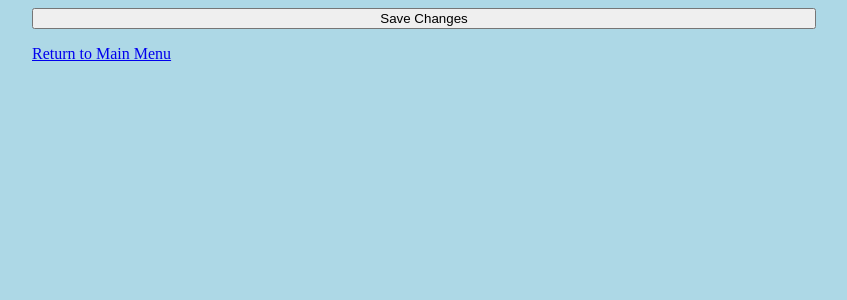
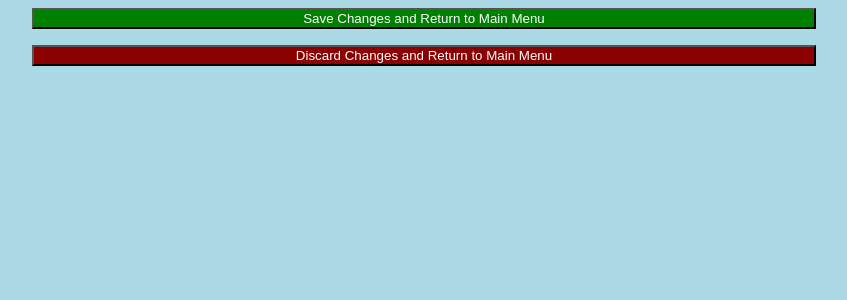
Before and after one commit to dude56987/CSVtoHTML, a PHP site: page /systemSettings.php in a window 1280 px wide. Shown: the top 300 px of the page, without its empty margins (216-1063 px from the left). Run offline with PHP 8.4, Linux system fonts and the light colour scheme; data that the repository does not hold is empty.

Commit message:
Improved interface of systemsettings

```diff
--- a/web/systemSettings.php
+++ b/web/systemSettings.php
@@ -6,7 +6,20 @@
 		input{
 			width:100%;
 		}
+		button{
+			width:100%;
+		}
 	</style>
+	<script>
+	// prompt the user that they want to follow a link
+	function verifyLeave(dest){
+		// shows ok/cancel
+		if(confirm("If you leave this page any unsaved changes will be lost. Click OK if you would you like to leave?")){
+			window.location=dest;
+		}
+
+	}
+	</script>
 	</head>
 	<body>
 		<?PHP
@@ -56,8 +69,8 @@
 				}
 			}
 		}
-		print "<p><input type='submit' action='systemSettings.php' value='Save Changes' /></p></form>";
 		?>
-		<a href='main.php'>Return to Main Menu</a>
+		<p><button style="background-color:green;color:white;" type='submit'>Save Changes and Return to Main Menu</button></p></form>
+		<button style="background-color:darkred;color:white;" onclick="verifyLeave('main.php')">Discard Changes and Return to Main Menu</button>
 	</body>
 </html>
```
